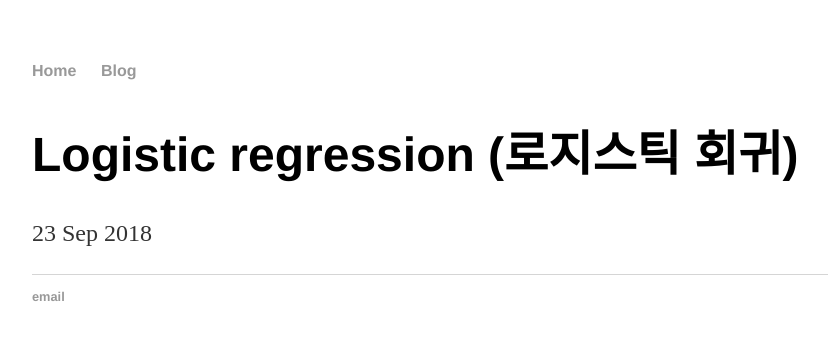
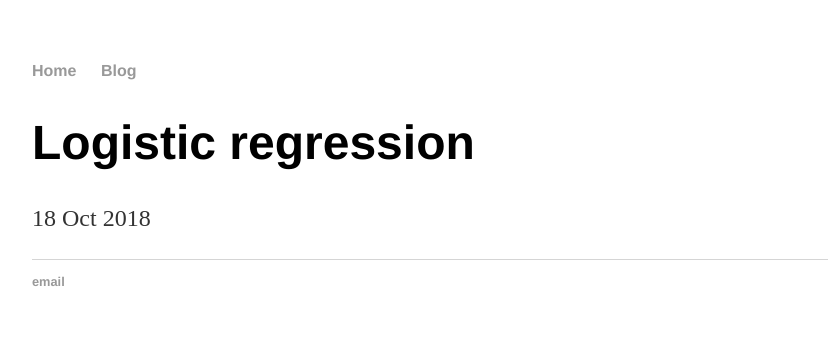
Before and after one commit to jeonghunyoon/jeonghunyoon.github.io, a Jekyll site: the page built from _posts/2018-10-18-logistic_regression.md, in a window 1280 px wide. Shown: the top 340 px of the page, without its empty margins (160-988 px from the left). Built offline with Jekyll 4.4.1, drawn with Linux system fonts in a browser that asks for light colours.

Commit message:
renovation

```diff
--- a/_posts/2018-10-18-logistic_regression.md
+++ b/_posts/2018-10-18-logistic_regression.md
@@ -1,5 +1,4 @@
 ---
 layout: post
-title: "Logistic regression (로지스틱 회귀)"
-date: 2018-09-23
+title: "Logistic regression"
 ---
```
Also changed, not shown: _posts/2018-09-23-text_classification.md (+0 -1 lines).
